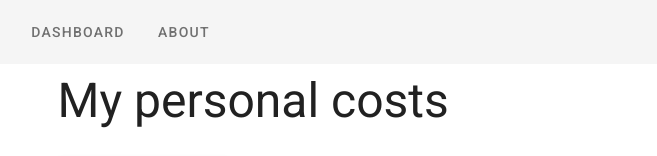
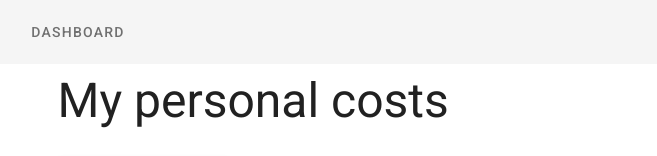
Before and after one commit to Mercique/Vue, a Vue app in the folder fp/: page / in a window 1280 px wide. Shown: the top 156 px of the page, without its empty margins (2-659 px from the left). Built offline with nearby package versions, Linux system fonts and the light colour scheme.

Commit message:
disabled the tab "about"

```diff
--- a/fp/src/App.vue
+++ b/fp/src/App.vue
@@ -6,8 +6,6 @@
     >
 
     <v-btn plain :ripple="false" to="/dashboard">Dashboard</v-btn>
-
-    <v-btn plain :ripple="false" to="/about">About</v-btn>
 
     </v-app-bar>
 
```
